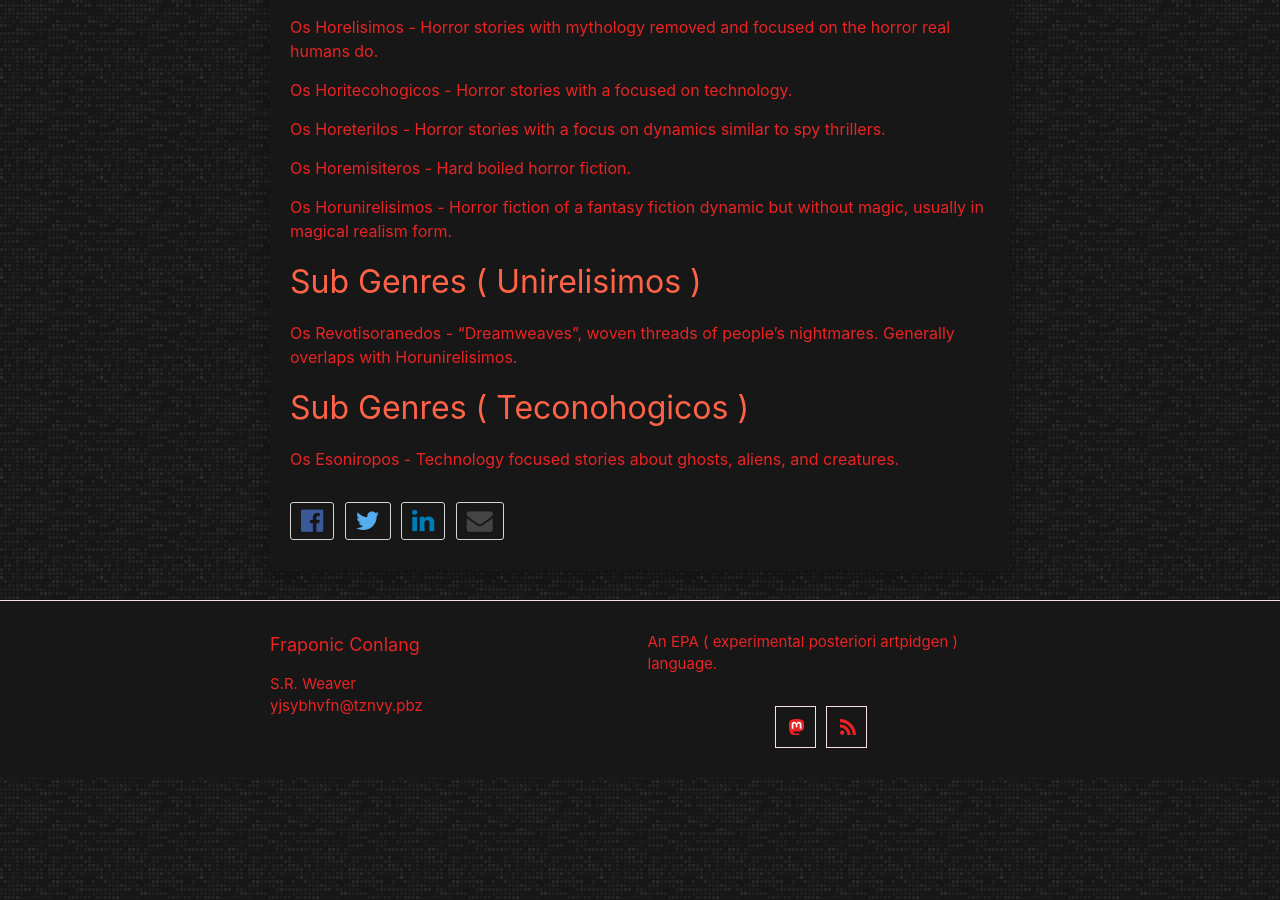
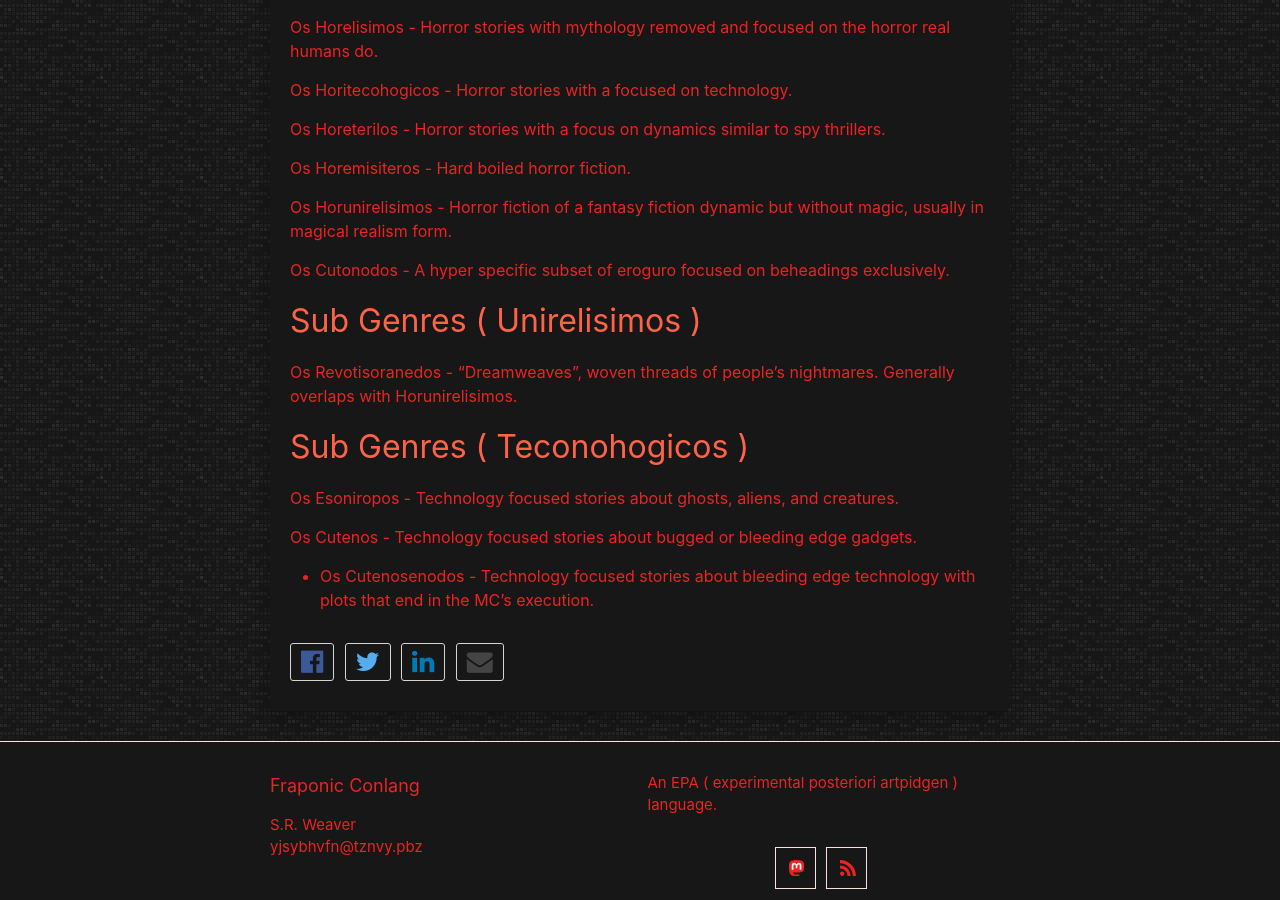
Before and after one commit to LWFlouisa/FraponicConlang, a Jekyll site: the page built from _posts/2021-11-26-literarygenres.md, in a window 1280 px wide and 900 px high, scrolled down 1080 px. Built offline with Jekyll 4.4.1, drawn with Linux system fonts in a browser that asks for light colours.

Commit message:
Update 2021-11-26-literarygenres.md

```diff
--- a/_posts/2021-11-26-literarygenres.md
+++ b/_posts/2021-11-26-literarygenres.md
@@ -41,8 +41,13 @@ Os Horemisiteros - Hard boiled horror fiction.
 
 Os Horunirelisimos - Horror fiction of a fantasy fiction dynamic but without magic, usually in magical realism form.
 
+Os Cutonodos - A hyper specific subset of eroguro focused on beheadings exclusively.
+
 ## Sub Genres ( Unirelisimos )
 Os Revotisoranedos - "Dreamweaves", woven threads of people's nightmares. Generally overlaps with Horunirelisimos.
 
 ## Sub Genres ( Teconohogicos )
 Os Esoniropos - Technology focused stories about ghosts, aliens, and creatures.
+
+Os Cutenos - Technology focused stories about bugged or bleeding edge gadgets.
+  * Os Cutenosenodos - Technology focused stories about bleeding edge technology with plots that end in the MC's execution.
```
